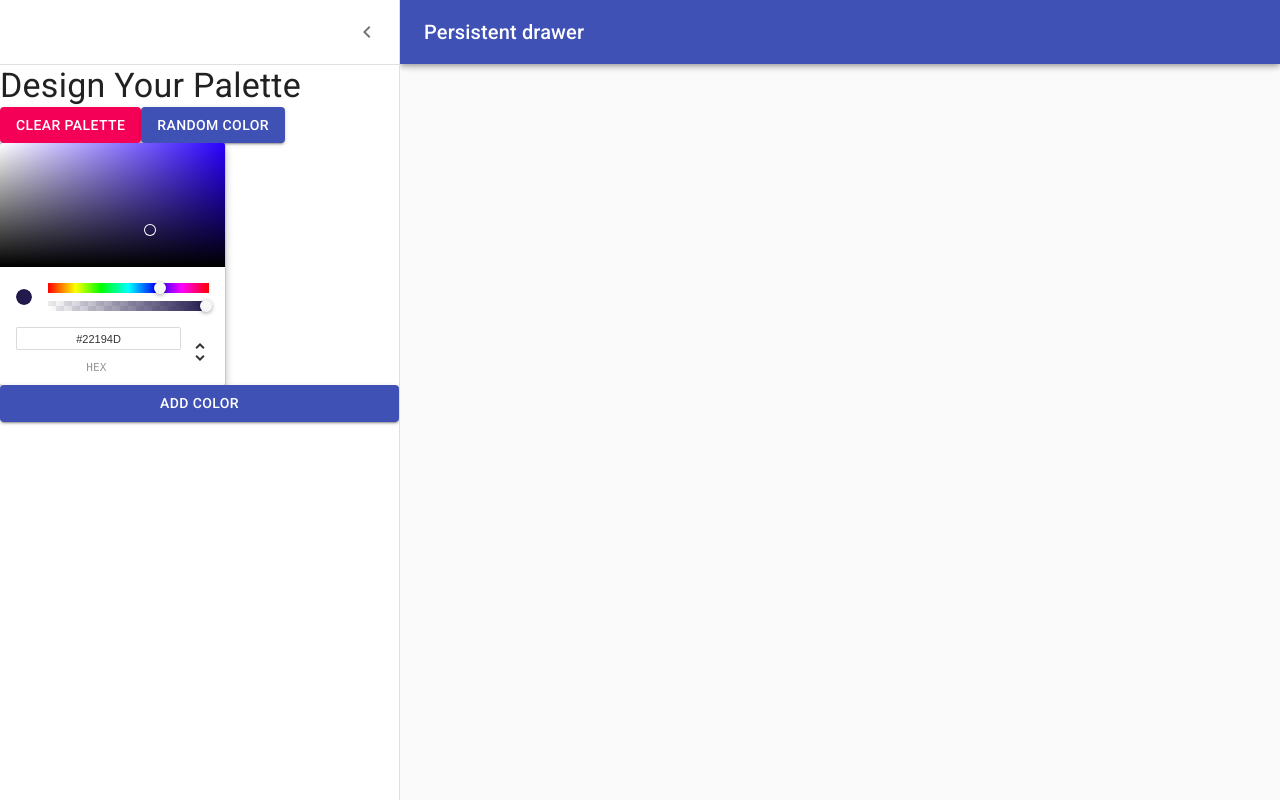
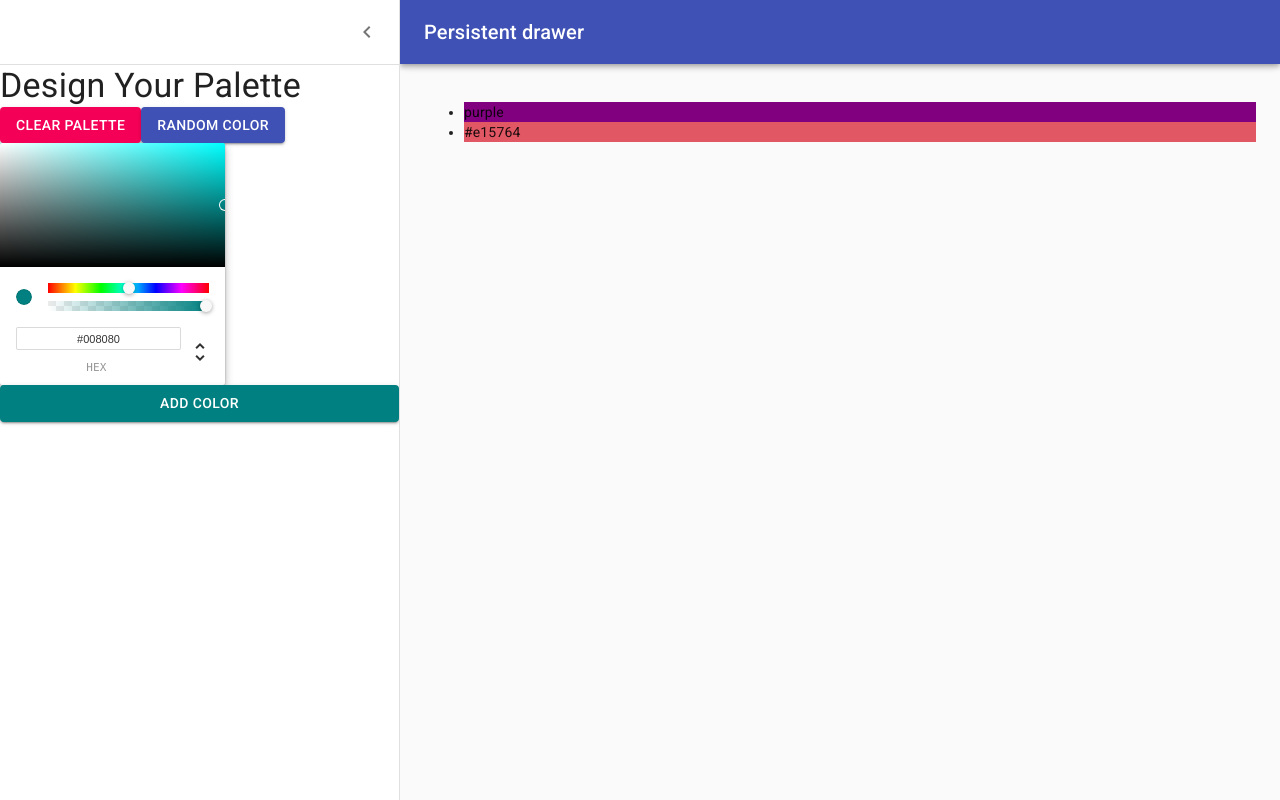
Before and after one commit to En-Jen/react-course-colors-app, a React (Create React App) app: page /palette/new in a window 1280 px wide. Both pictures are taken after a click on the button "Open drawer". Built offline with nearby package versions, Linux system fonts and the light colour scheme; the HTML template or start-up script is replaced by a standard one.

Commit message:
connect color picker to button

```diff
--- a/src/NewPaletteForm.js
+++ b/src/NewPaletteForm.js
@@ -56,7 +56,7 @@ const styles = theme => ({
 	},
 	content: {
 		flexGrow: 1,
-		padding: theme.spacing.unit * 3,
+		padding: theme.spacing(3),
 		transition: theme.transitions.create('margin', {
 			easing: theme.transitions.easing.sharp,
 			duration: theme.transitions.duration.leavingScreen,
@@ -73,9 +73,16 @@ const styles = theme => ({
 });
 
 class NewPaletteForm extends Component {
-	state = {
-		open: false,
-	};
+	constructor(props) {
+		super(props);
+		this.state = {
+			open: false,
+			currentColor: 'teal',
+			colors: ['purple', '#e15764'],
+		};
+		this.updateCurrentColor = this.updateCurrentColor.bind(this);
+		this.addNewColor = this.addNewColor.bind(this);
+	}
 
 	handleDrawerOpen = () => {
 		this.setState({ open: true });
@@ -84,6 +91,16 @@ class NewPaletteForm extends Component {
 	handleDrawerClose = () => {
 		this.setState({ open: false });
 	};
+
+	updateCurrentColor(newColor) {
+		this.setState({ currentColor: newColor.hex });
+	}
+
+	addNewColor() {
+		this.setState({
+			colors: [...this.state.colors, this.state.currentColor],
+		});
+	}
 
 	render() {
 		const { classes } = this.props;
@@ -139,8 +156,18 @@ class NewPaletteForm extends Component {
 							Random Color
 						</Button>
 					</div>
-					<ChromePicker />
-                    <Button variant="contained" color="primary">Add Color</Button>
+					<ChromePicker
+						color={this.state.currentColor}
+						onChangeComplete={this.updateCurrentColor}
+					/>
+					<Button
+						variant="contained"
+						color="primary"
+						style={{ backgroundColor: this.state.currentColor }}
+						onClick={this.addNewColor}
+					>
+						Add Color
+					</Button>
 				</Drawer>
 				<main
 					className={classNames(classes.content, {
@@ -148,6 +175,11 @@ class NewPaletteForm extends Component {
 					})}
 				>
 					<div className={classes.drawerHeader} />
+					<ul>
+						{this.state.colors.map(color => (
+							<li style={{ backgroundColor: color }}>{color}</li>
+						))}
+					</ul>
 				</main>
 			</div>
 		);
```
